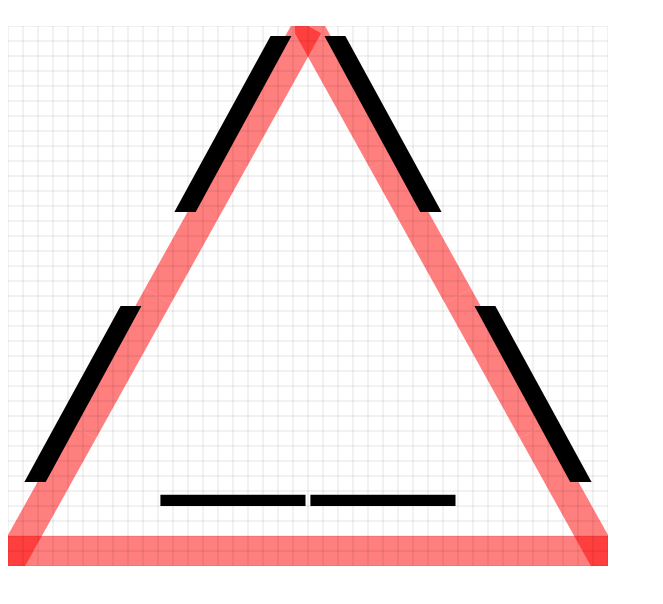
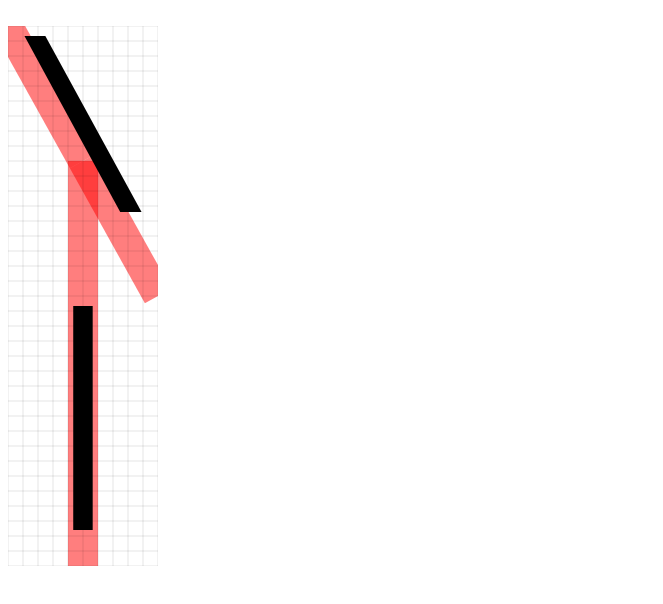
Before and after one commit to google/typograms, a plain HTML site: page test.html in a window 1280 px wide. Shown: the whole page, without its empty margins (0-663 px from the left). Drawn offline with Linux system fonts and the light colour scheme.

Commit message:
Connect \ / with | when they are on top or on the bottom

```diff
--- a/test.html
+++ b/test.html
@@ -2,6 +2,6 @@
 <link rel="stylesheet" href="typograms.css"></link>
 <br>
 <script type="text/typogram" grid zoom=5>
- /\
-/__\
+\
+|
 </script>
--- a/typograms.js
+++ b/typograms.js
@@ -233,9 +233,9 @@ glyphs["/"] = (around) => {
   const result = document.createElementNS(
       "http://www.w3.org/2000/svg", "g");
   result.appendChild(cross([
-    false, // top
+    ["|"].includes(top), // top
     false, // right
-    false, // bottom
+    ["|"].includes(bottom), // bottom
     false, // left
     true, // topRight
     false, // bottomRight
@@ -286,9 +286,9 @@ glyphs["\\"] = (around) => {
   const result = document.createElementNS(
       "http://www.w3.org/2000/svg", "g");
   result.appendChild(cross([
-    false, // top
+    ["|"].includes(top), // top
     false, // right
-    false, // bottom
+    ["|"].includes(bottom), // bottom
     false, // left
     false, // topRight
     true, // bottomRight
```
